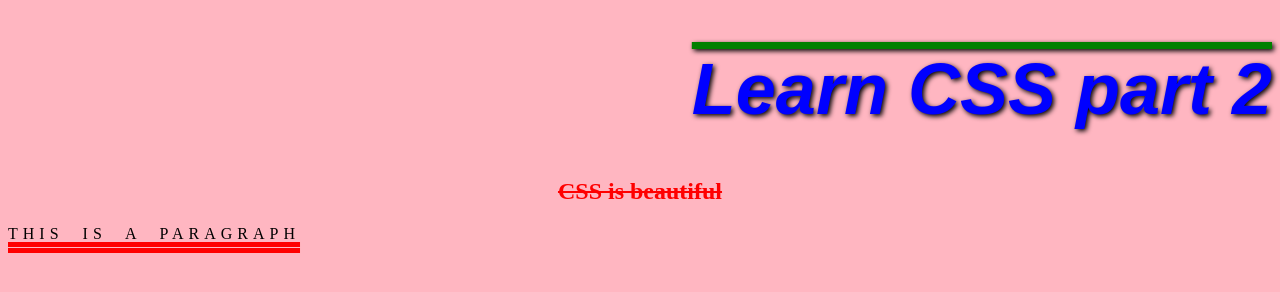
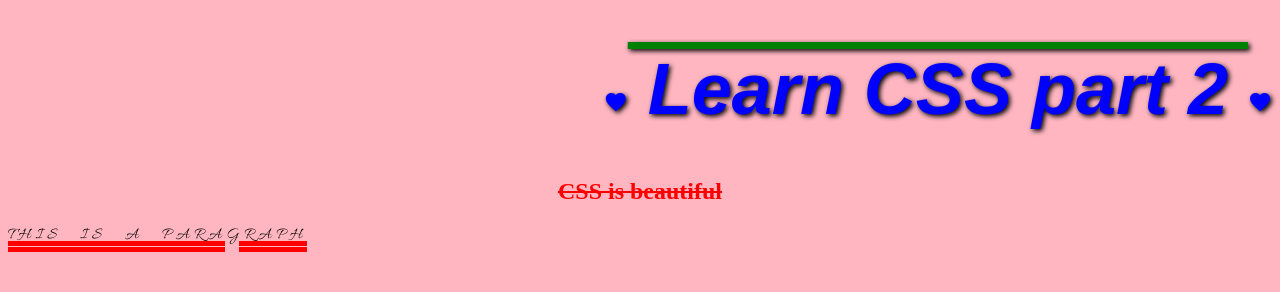
Before and after one commit to DianMarthogiHutabalian/web1, a plain HTML site: page learncss2.html in a window 1280 px wide. Drawn offline with Linux system fonts and the light colour scheme.

Commit message:
finished

```diff
--- a/learncss2.html
+++ b/learncss2.html
@@ -1,7 +1,9 @@
 <!DOCTYPE html>
 <html>
     <head>
+        <link rel="stylesheet" href="https://fonts.googleapis.com/css?family=Allura">
         <link rel="stylesheet" href="style2.css">
+        <link rel="stylesheet" href="https://fonts.googleapis.com/icon?family=Material+Icons">
         <title>Learn CSS part 2</title>
         <style>
             h1{
@@ -13,18 +15,25 @@
                 font-family: Arial, Helvetica, sans-serifs;
                 font-style: italic;
                 font-size: 72px;
+
             }
             p{
                 text-decoration: underline red double 5px;
                 text-transform: uppercase;
                 letter-spacing: 5px;
                 word-spacing: 10px  ;
+                font-family: "Allura",Arial, sans-serif;
             }
         </style>
     </head>
     <body style="background-color: lightpink;">
-        <h1>Learn CSS part 2</h1>
-        <h2>CSS is beautiful</h2>
+        <h1>
+            <i class="material-icons">favorite</i>
+            Learn CSS part 2
+            <i class="material-icons">favorite</i>
+        </h1>
+        <h2>
+            CSS is beautiful</h2>
         <p>This is a paragraph</p>
     </body>
 </html>
```
